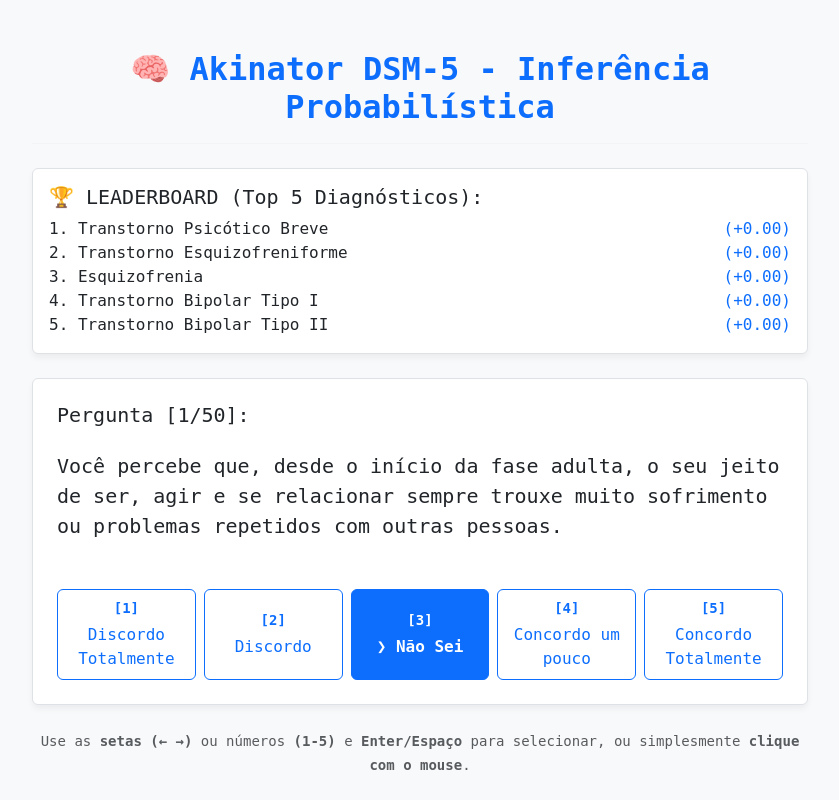
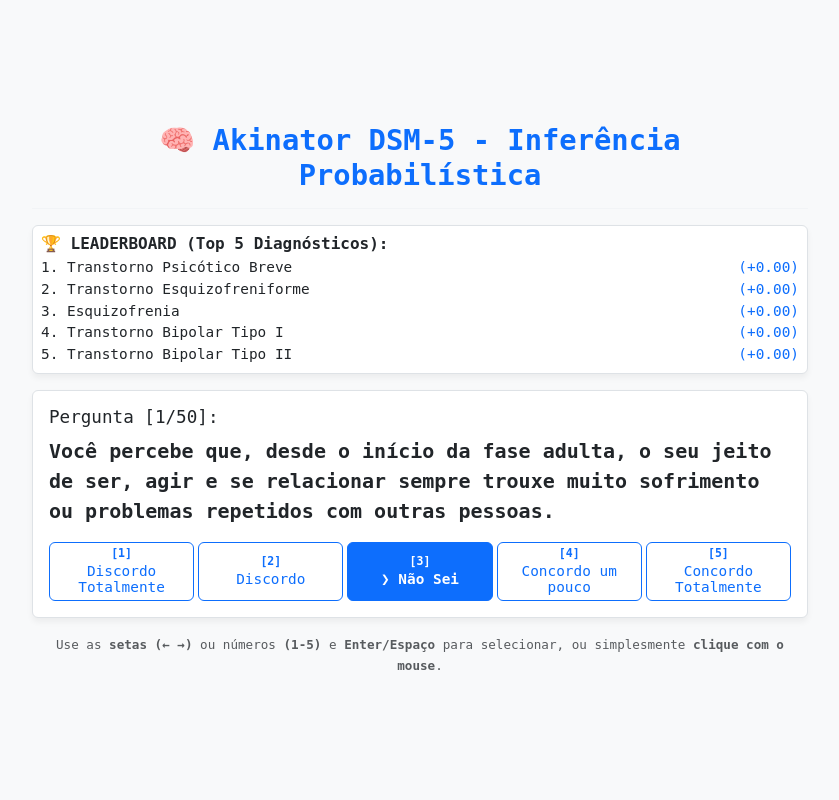
Before and after one commit to henriquefelisardo/Transtornos, a Django app: page /question/ in a window 1280 px wide. Shown: the whole page, without its empty margins (220-1059 px from the left). Run offline with Django 5.2, Linux system fonts and the light colour scheme.

Commit message:
fixes frontend .2

```diff
--- a/web_app/templates/base.html
+++ b/web_app/templates/base.html
@@ -7,10 +7,14 @@
     <!-- Bootstrap CSS for basic styling -->
     <link href="https://cdn.jsdelivr.net/npm/bootstrap@5.3.0/dist/css/bootstrap.min.css" rel="stylesheet">
     <style>
-        body { background-color: #f8f9fa; color: #212529; font-family: monospace; }
-        .container { max-width: 800px; margin-top: 50px; }
+        body {
+            background-color: #f8f9fa; color: #212529; font-family: monospace;
+            display: flex; flex-direction: column; justify-content: center; min-height: 100vh;
+            margin: 0; padding: 10px 0;
+        }
+        .container { max-width: 800px; width: 100%; margin: 0 auto; }
         .card { background-color: #ffffff; border: 1px solid #dee2e6; color: #212529; box-shadow: 0 4px 6px rgba(0,0,0,0.05); }
-        .header-title { color: #0d6efd; font-weight: bold; }
+        .header-title { color: #0d6efd; font-weight: bold; font-size: clamp(1.2rem, 4vw, 1.8rem); margin-bottom: 0; }
         .option-active { background-color: #0d6efd !important; color: white !important; font-weight: bold; }
         .option-btn { background-color: transparent; border: 1px solid #0d6efd; color: #0d6efd; transition: all 0.2s ease-in-out; }
         .option-btn:hover { background-color: rgba(13, 110, 253, 0.1); }
@@ -18,9 +22,9 @@
 </head>
 <body>
     <div class="container">
-        <div class="text-center mb-4">
+        <div class="text-center mb-3">
             <h2 class="header-title">🧠 Akinator DSM-5 - Inferência Probabilística</h2>
-            <hr style="border-color: #dee2e6;">
+            <hr style="border-color: #dee2e6; margin: 1rem 0;">
         </div>
         {% block content %}{% endblock %}
     </div>
--- a/web_app/templates/question.html
+++ b/web_app/templates/question.html
@@ -3,40 +3,40 @@
 {% block content %}
 
 {% if show_log and top_disorders %}
-<div class="card p-3 mb-4">
-    <h5 class="text-dark">🏆 LEADERBOARD (Top 5 Diagnósticos):</h5>
-    <ul class="list-unstyled mb-0">
+<div class="card p-2 mb-3">
+    <h6 class="text-dark fw-bold mb-1" style="font-size: clamp(0.85rem, 3vw, 1rem);">🏆 LEADERBOARD (Top 5 Diagnósticos):</h6>
+    <ul class="list-unstyled mb-0" style="font-size: clamp(0.7rem, 2.5vw, 0.9rem);">
         {% for d in top_disorders %}
-        <li>{{ d.rank }}. {{ d.name }} <span class="float-end text-primary">({{ d.score }})</span></li>
+        <li class="py-0">{{ d.rank }}. {{ d.name }} <span class="float-end text-primary">({{ d.score }})</span></li>
         {% endfor %}
     </ul>
 </div>
 {% endif %}
 
-<div class="card p-4">
-    <h5 class="mb-4">Pergunta [{{ question_count }}/{{ max_questions }}]:</h5>
-    <p class="fs-5 mb-5">{{ question.text }}</p>
+<div class="card p-3">
+    <h6 class="mb-2" style="font-size: clamp(0.9rem, 3vw, 1.1rem);">Pergunta [{{ question_count }}/{{ max_questions }}]:</h6>
+    <p class="mb-3 fw-bold" style="font-size: clamp(1rem, 4vw, 1.25rem);">{{ question.text }}</p>
 
-    <div class="d-flex flex-nowrap justify-content-center w-100 gap-2" id="options-container">
+    <div class="d-flex flex-nowrap justify-content-center w-100 gap-1" id="options-container">
         <!-- These IDs and data-weights map to the 5 standard options -->
-        <div class="btn option-btn d-flex flex-column justify-content-center text-wrap px-1 py-2" style="flex: 1 1 0;" data-weight="0.0">
-            <div class="fw-bold small pb-1">[1]</div>
+        <div class="btn option-btn d-flex flex-column justify-content-center text-wrap px-1 py-1" style="flex: 1 1 0; font-size: clamp(0.6rem, 2vw, 0.9rem); line-height: 1.1;" data-weight="0.0">
+            <div class="fw-bold pb-1" style="font-size: 0.8em;">[1]</div>
             <span class="label">Discordo Totalmente</span>
         </div>
-        <div class="btn option-btn d-flex flex-column justify-content-center text-wrap px-1 py-2" style="flex: 1 1 0;" data-weight="0.25">
-            <div class="fw-bold small pb-1">[2]</div>
+        <div class="btn option-btn d-flex flex-column justify-content-center text-wrap px-1 py-1" style="flex: 1 1 0; font-size: clamp(0.6rem, 2vw, 0.9rem); line-height: 1.1;" data-weight="0.25">
+            <div class="fw-bold pb-1" style="font-size: 0.8em;">[2]</div>
             <span class="label">Discordo</span>
         </div>
-        <div class="btn option-btn d-flex flex-column justify-content-center text-wrap px-1 py-2" style="flex: 1 1 0;" data-weight="0.5">
-            <div class="fw-bold small pb-1">[3]</div>
+        <div class="btn option-btn d-flex flex-column justify-content-center text-wrap px-1 py-1" style="flex: 1 1 0; font-size: clamp(0.6rem, 2vw, 0.9rem); line-height: 1.1;" data-weight="0.5">
+            <div class="fw-bold pb-1" style="font-size: 0.8em;">[3]</div>
             <span class="label">Não Sei</span>
         </div>
-        <div class="btn option-btn d-flex flex-column justify-content-center text-wrap px-1 py-2" style="flex: 1 1 0;" data-weight="0.75">
-            <div class="fw-bold small pb-1">[4]</div>
+        <div class="btn option-btn d-flex flex-column justify-content-center text-wrap px-1 py-1" style="flex: 1 1 0; font-size: clamp(0.6rem, 2vw, 0.9rem); line-height: 1.1;" data-weight="0.75">
+            <div class="fw-bold pb-1" style="font-size: 0.8em;">[4]</div>
             <span class="label">Concordo um pouco</span>
         </div>
-        <div class="btn option-btn d-flex flex-column justify-content-center text-wrap px-1 py-2" style="flex: 1 1 0;" data-weight="1.0">
-            <div class="fw-bold small pb-1">[5]</div>
+        <div class="btn option-btn d-flex flex-column justify-content-center text-wrap px-1 py-1" style="flex: 1 1 0; font-size: clamp(0.6rem, 2vw, 0.9rem); line-height: 1.1;" data-weight="1.0">
+            <div class="fw-bold pb-1" style="font-size: 0.8em;">[5]</div>
             <span class="label">Concordo Totalmente</span>
         </div>
     </div>
@@ -48,7 +48,7 @@
     <input type="hidden" name="weight" id="weight-input">
 </form>
 
-<div class="text-center mt-4 text-muted">
+<div class="text-center mt-3 text-muted" style="font-size: clamp(0.7rem, 2vw, 0.9rem);">
     <small>Use as <b>setas (← →)</b> ou números <b>(1-5)</b> e <b>Enter/Espaço</b> para selecionar, ou simplesmente <b>clique com o mouse</b>.</small>
 </div>
 
--- a/web_app/templates/result.html
+++ b/web_app/templates/result.html
@@ -16,7 +16,7 @@
 
 {% if result and result.details %}
 <div class="card p-4">
-    <h4 class="text-primary mb-4">=== DETALHAMENTO CLÍNICO ===</h4>
+    <h4 class="text-primary mb-4">DETALHAMENTO CLÍNICO</h4>
 
     <div class="mb-4">
         <h5 class="fw-bold">O que é:</h5>
```
Also changed, not shown: db.sqlite3.
